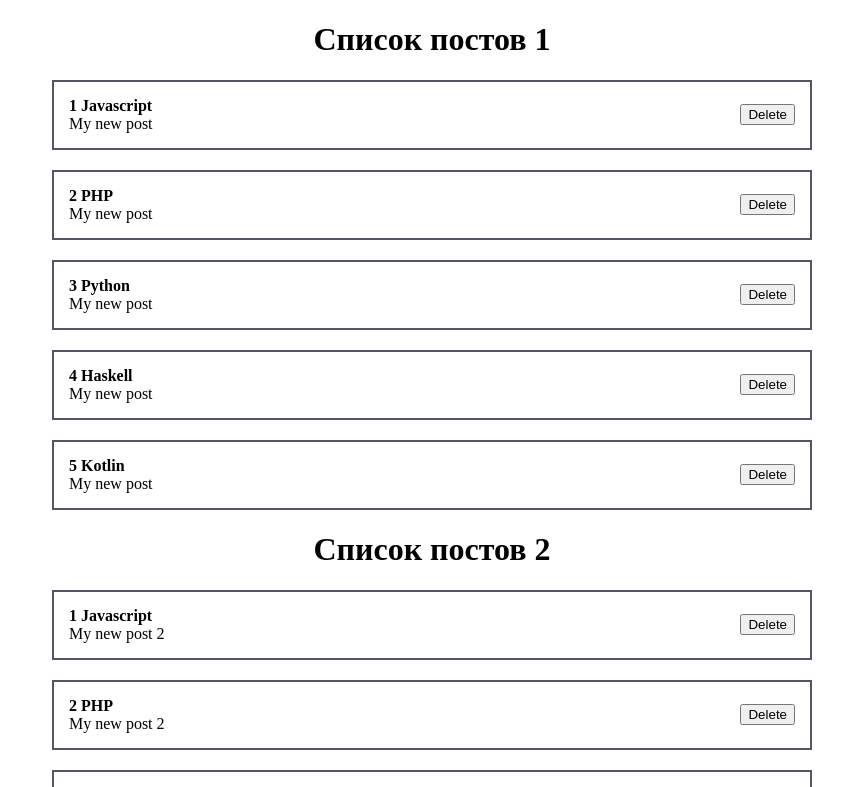
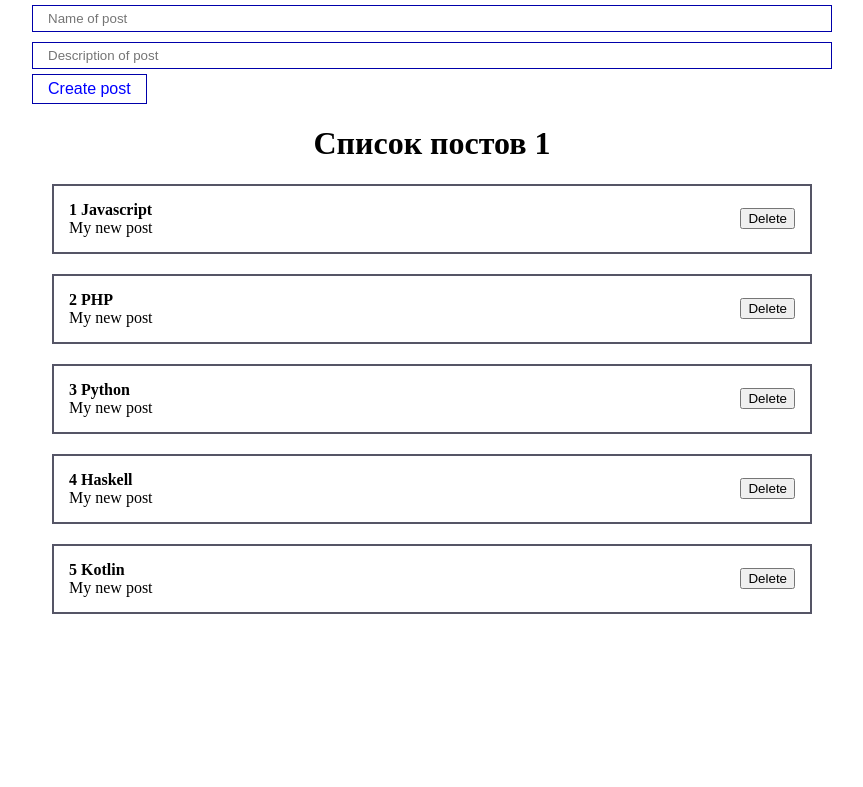
Before and after one commit to RinatValiullov/react-learn-4ront, a React (Create React App) app in the folder project-02/: page / in a window 1280 px wide. Shown: the top 787 px of the page, without its empty margins (208-1071 px from the left). Built offline with nearby package versions, Linux system fonts and the light colour scheme; the HTML template or start-up script is replaced by a standard one.

Commit message:
work with css modules and handlers on components

```diff
--- a/project-02/src/App.js
+++ b/project-02/src/App.js
@@ -1,6 +1,8 @@
 import React, { useState } from "react";
 // import Post from "./components/Post";
 import PostList from "./components/PostList";
+import Button from "./components/UI/button/Button";
+import Input from "./components/UI/input/Input";
 import "./styles/App.css";
 
 const App = () => {
@@ -12,18 +14,25 @@ const App = () => {
     { id: 5, title: "Kotlin", body: "My new post" }
   ]);
 
-  const [posts2, setPosts2] = useState([
-    { id: 1, title: "Javascript", body: "My new post 2" },
-    { id: 2, title: "PHP", body: "My new post 2" },
-    { id: 3, title: "Python", body: "My new post 2" },
-    { id: 4, title: "Haskell", body: "My new post 2" },
-    { id: 5, title: "Kotlin", body: "My new post 2" }
-  ]);
+  const [title, setTitle] = useState("");
+  const addNewPost = (evt) => {
+    evt.preventDefault();
+    console.log(title);
+  };
 
   return (
     <div className="App">
+      <form>
+        <Input
+          value={title}
+          onChange={(evt) => setTitle(evt.target.value)}
+          type="text"
+          placeholder="Name of post"
+        />
+        <Input type="text" placeholder="Description of post" />
+        <Button onClick={addNewPost}>Create post</Button>
+      </form>
       <PostList posts={posts} title="Список постов 1" />
-      <PostList posts={posts2} title="Список постов 2" />
     </div>
   );
 };
--- /dev/null
+++ b/project-02/src/components/UI/button/Button.jsx
@@ -0,0 +1,10 @@
+import React from 'react'
+import classes from './Button.module.css'
+
+export default function Button({children, ...props}) {
+  return (
+    <button {...props} className={classes.createButton}>
+      {children}
+    </button>
+  )
+}
--- /dev/null
+++ b/project-02/src/components/UI/button/Button.module.css
@@ -0,0 +1,8 @@
+.createButton {
+  padding: 5px 15px;
+  color: blue;
+  font-size: 16px;
+  background: transparent;
+  border: 1px solid #00a;
+  cursor: pointer;
+}
--- /dev/null
+++ b/project-02/src/components/UI/input/Input.jsx
@@ -0,0 +1,8 @@
+import React from 'react'
+import classes from './Input.module.css'
+
+export default function Input(props) {
+  return (
+    <input className={classes.postInput} {...props} />
+  )
+}
--- /dev/null
+++ b/project-02/src/components/UI/input/Input.module.css
@@ -0,0 +1,6 @@
+.postInput {
+  border: 1px solid #00a;
+  margin: 5px 0;
+  padding: 5px 15px;
+  width: 100%;
+}
```
